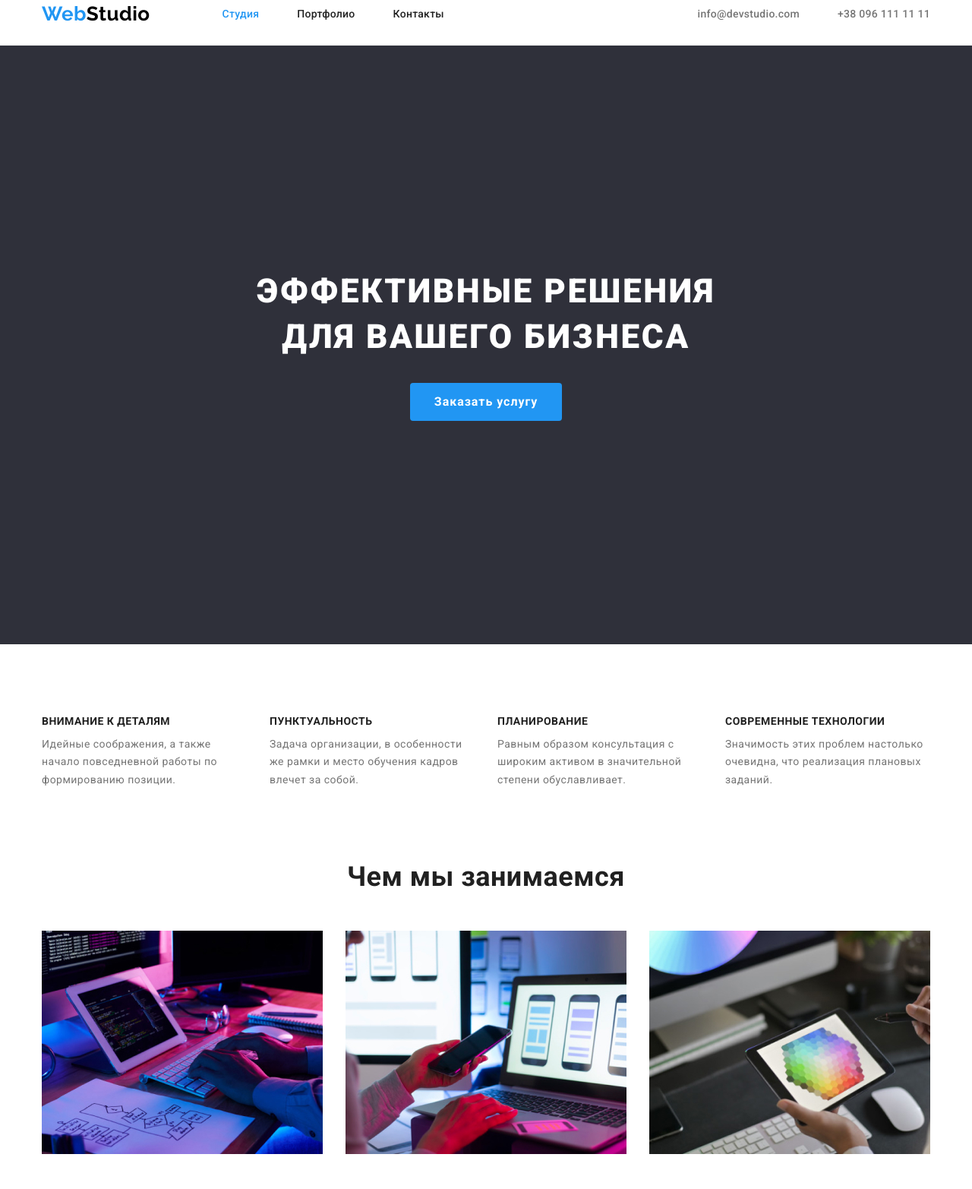
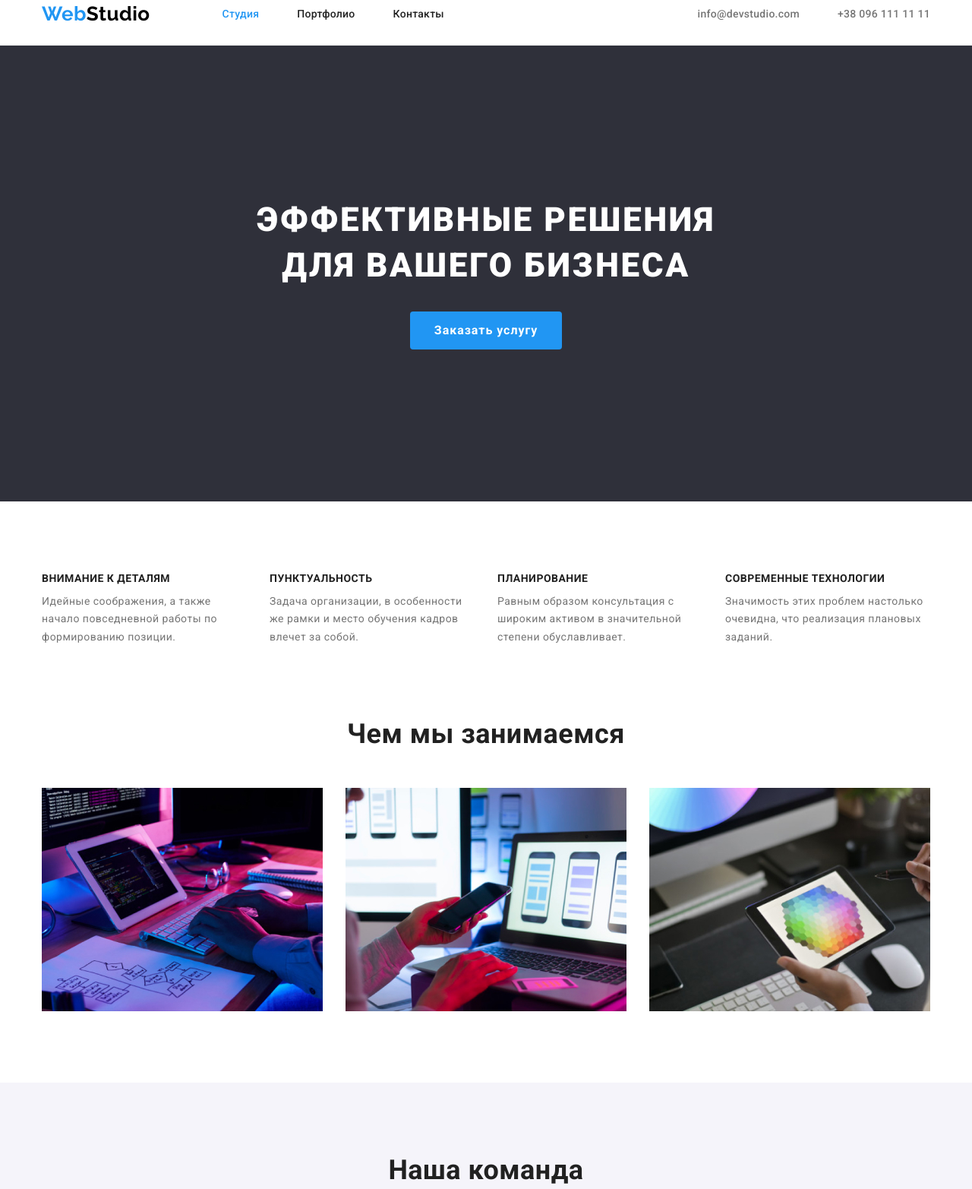
Before and after one commit to YuliaTsveleva/goit-markup-hw-03, a plain HTML site: page index.html in a window 1280 px wide. Shown: the part 22-1587 px from the top of the page at 76% size. Drawn offline with nearby package versions, Linux system fonts and the light colour scheme.

Commit message:
дз 3 с исправлениями
исправления по замечаниям от ментора

```diff
--- a/css/styles.css
+++ b/css/styles.css
@@ -85,14 +85,13 @@ body {
 
 .header {
   border-bottom: 1px solid #ececec;
+  padding-top: 25px;
+  padding-bottom: 25px;
 }
 
 .header-container {
   display: flex;
   align-items: center;
-  justify-content: space-between;
-  padding-top: 25px;
-  padding-bottom: 25px;
 }
 
 .navigation {
@@ -111,6 +110,7 @@ body {
 
 .contacts-list {
   display: flex;
+  margin-left: auto;
 }
 
 .header .logo-link {
@@ -163,13 +163,13 @@ body {
 /*===hero studio===*/
 
 .hero-container {
-  padding-top: 200px;
-  padding-bottom: 200px;
   text-align: center;
 }
 
 .hero {
   background-color: var(--section-background-color);
+  padding-top: 200px;
+  padding-bottom: 200px;
 }
 
 .hero-title {
@@ -222,8 +222,8 @@ body {
 }
 
 .features-item {
-  padding-top: 30px;
-  padding-left: 30px;
+  margin-top: 30px;
+  margin-left: 30px;
 }
 
 .features-item-title {
@@ -256,8 +256,8 @@ body {
 }
 
 .activity-list-item {
-  padding-top: 30px;
-  padding-left: 30px;
+  margin-top: 30px;
+  margin-left: 30px;
 }
 
 /* ===activity end=== */
@@ -398,9 +398,15 @@ body {
   color: var(--dark-background-text-color);
 }
 
-.address-list-item:first-child {
+address {
   margin-top: 20px;
 }
+
+/* .footer .logo-link {
+  margin-bottom: 20px;
+} */
+
+/* не работает margin-bottom для logo-link в футере, пробовала разные варианты селектора, не могу понять почему */
 
 .address-list-item:not(:last-child) {
   margin-bottom: 9px;
--- a/index.html
+++ b/index.html
@@ -51,7 +51,7 @@
       </div>
     </header>
     <main>
-      <section class="section hero">
+      <section class="hero">
         <div class="container hero-container">
           <h1 class="hero-title">Эффективные решения для вашего бизнеса</h1>
           <button class="modal-button" type="button">Заказать услугу</button>
```
